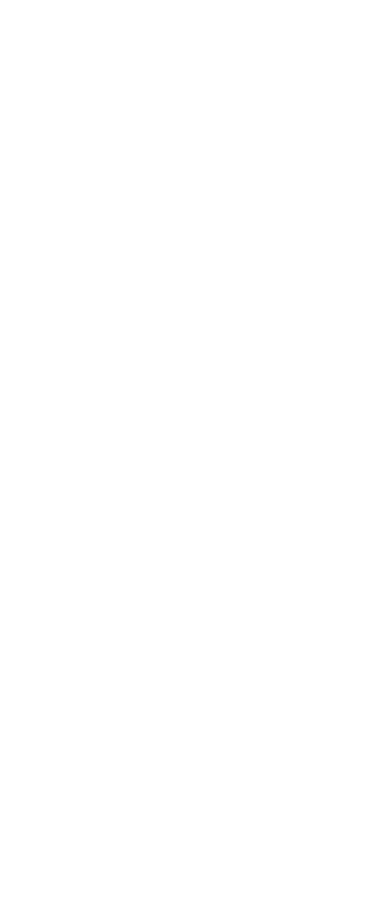
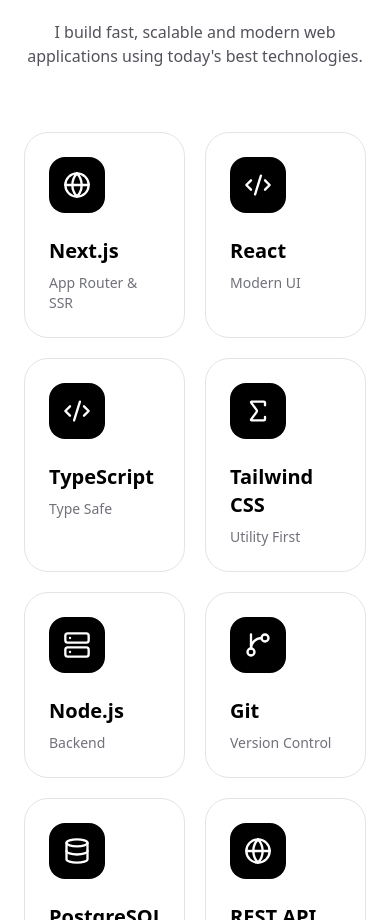
Before and after one commit to Masoud2025/Devfolio, a Next.js app: page / in a window 390 px wide. Shown: the part 1080-2000 px from the top of the page. Before the commit the page ends 844 px from the top, so only its background shows below. Built offline with nearby package versions, Linux system fonts and the light colour scheme.

Commit message:
feat: improve responsive layout for hero and tech stack
- stack hero and tech sections on mobile
- align sections side by side on desktop
- hide horizontal overflow in global styles

```diff
--- /dev/null
+++ b/app/components/sections/TechStack.tsx
@@ -0,0 +1,96 @@
+import {
+  Code2,
+  Database,
+  Sigma,
+  GitBranch,
+  Globe,
+  Server,
+} from "lucide-react";
+
+const technologies = [
+  {
+    title: "Next.js",
+    description: "App Router & SSR",
+    icon: Globe,
+  },
+  {
+    title: "React",
+    description: "Modern UI",
+    icon: Code2,
+  },
+  {
+    title: "TypeScript",
+    description: "Type Safe",
+    icon: Code2,
+  },
+  {
+    title: "Tailwind CSS",
+    description: "Utility First",
+    icon: Sigma,
+  },
+  {
+    title: "Node.js",
+    description: "Backend",
+    icon: Server,
+  },
+  {
+    title: "Git",
+    description: "Version Control",
+    icon: GitBranch,
+  },
+  {
+    title: "PostgreSQL",
+    description: "Database",
+    icon: Database,
+  },
+  {
+    title: "REST API",
+    description: "Integration",
+    icon: Globe,
+  },
+];
+
+export default function TechStack() {
+  return (
+    <section
+      id="tech"
+      className="mx-auto max-w-7xl px-6 py-28"
+    >
+      <div className="text-center">
+        <span className="text-sm font-semibold uppercase tracking-[0.4em] text-zinc-500">
+          Tech Stack
+        </span>
+
+        <h2 className="mt-4 text-4xl font-black text-black md:text-5xl">
+          Technologies I Work With
+        </h2>
+
+        <p className="mx-auto mt-6 max-w-2xl text-zinc-600">
+          I build fast, scalable and modern web applications using
+          today&apos;s best technologies.
+        </p>
+      </div>
+
+      <div className="mt-16 grid grid-cols-2 gap-5 md:grid-cols-3 xl:grid-cols-4">
+        {technologies.map(({ title, description, icon: Icon }) => (
+          <div
+            key={title}
+            className="group rounded-3xl border border-zinc-200 bg-white p-6 transition-all duration-300 hover:-translate-y-2 hover:border-black"
+          >
+            <div className="flex h-14 w-14 items-center justify-center rounded-2xl bg-black text-white transition-transform duration-300 group-hover:scale-110">
+              <Icon size={28} />
+            </div>
+
+            <h3 className="mt-6 text-xl font-bold text-black">
+              {title}
+            </h3>
+
+            <p className="mt-2 text-sm text-zinc-500">
+              {description}
+            </p>
+          </div>
+        ))}
+      </div>
+    </section>
+  );
+}
--- a/app/globals.css
+++ b/app/globals.css
@@ -1 +1,5 @@
 @import "tailwindcss";
+html,
+body {
+  overflow-x: hidden;
+}
--- a/app/page.tsx
+++ b/app/page.tsx
@@ -1,11 +1,13 @@
 import Navbar from "./components/layout/Navbar";
 import HeroCTA from "./components/sections/Hero";
+import TechStack from "./components/sections/TechStack";
 
 export default function Home() {
   return (
-    <section className="flex justify-center items-center">
+    <section className="flex  flex-col  md:flex-row md:justify-center md:items-center">
       <Navbar />
-      <HeroCTA/>
+      <HeroCTA />
+      <TechStack />
     </section>
   );
 }
```
